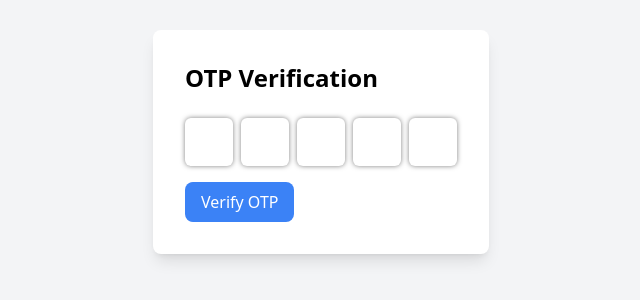
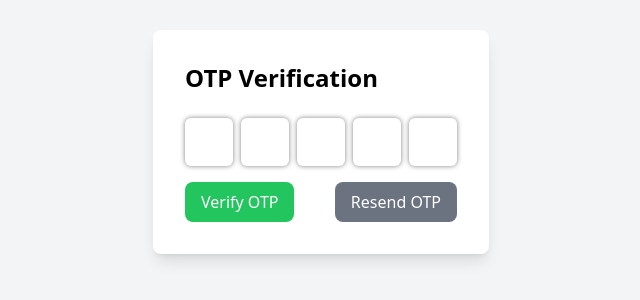
Before and after one commit to arbab-sra/musicfiy, a React (Vite) app: page /veryfy/account in a window 1280 px wide. Shown: the part 258-558 px from the top of the page, without its empty margins (319-959 px from the left). Built offline with nearby package versions, Linux system fonts and the light colour scheme; no server answers.

Commit message:
verification complete

```diff
--- a/context.js
+++ b/context.js
@@ -1,2 +1,2 @@
-// export const BACKEND_URL = "https://backend.arbab.shop";
-export const BACKEND_URL = "http://localhost:8900";
+export const BACKEND_URL = "https://backend.arbab.shop";
+// export const BACKEND_URL = "http://localhost:8900";
--- a/src/App.jsx
+++ b/src/App.jsx
@@ -8,7 +8,7 @@ import Login from "./components/authcomponts/Login";
 import { Toaster } from "react-hot-toast";
 import SongPlay from "./pages/SongPlay";
 import Contact from "./pages/Contect";
-import { useEffect, useState } from "react";
+import {  useState } from "react";
 import Premium from "./pages/Premium";
 import About from "./pages/About";
 import Load from "./pages/Load";
@@ -26,6 +26,7 @@ const App = () => {
   if (isload) {
     return <Load />;
   }
+
   return (
     <>
       <div>
--- a/src/components/Crasul.jsx
+++ b/src/components/Crasul.jsx
@@ -38,7 +38,7 @@ const Crasul = () => {
       >
         {data &&
           data.map((ele, index) => {
-            console.log(ele);
+            // console.log(ele);
             return (
               <SwiperSlide onClick={() => (navgate(`/weeklytopsong/${ele._id}`))} key={ele._id}>
                 <img
--- a/src/components/authcomponts/Userveryfy.jsx
+++ b/src/components/authcomponts/Userveryfy.jsx
@@ -68,12 +68,21 @@ const OtpVerification = () => {
           ))}
         </div>
         {error && <p className="text-red-500 mb-4">{error}</p>}
-        <button
+      <div className=" flex justify-between items-center ">
+      <button
           onClick={(e) => handleSubmit(e)}
-          className="bg-blue-500 text-white py-2 px-4 rounded-lg hover:bg-blue-600"
+          className="bg-green-500 text-white py-2 px-4 rounded-lg hover:bg-blue-600"
         >
           Verify OTP
         </button>
+        <button
+        disabled={true}
+          onClick={() => {console.log("object");}}
+          className="bg-gray-500 text-white py-2 px-4 rounded-lg  transition-all hover:cursor-not-allowed  hover:bg-gray-900"
+        >
+          Resend OTP
+        </button>
+      </div>
       </div>
     </div>
   );
```
